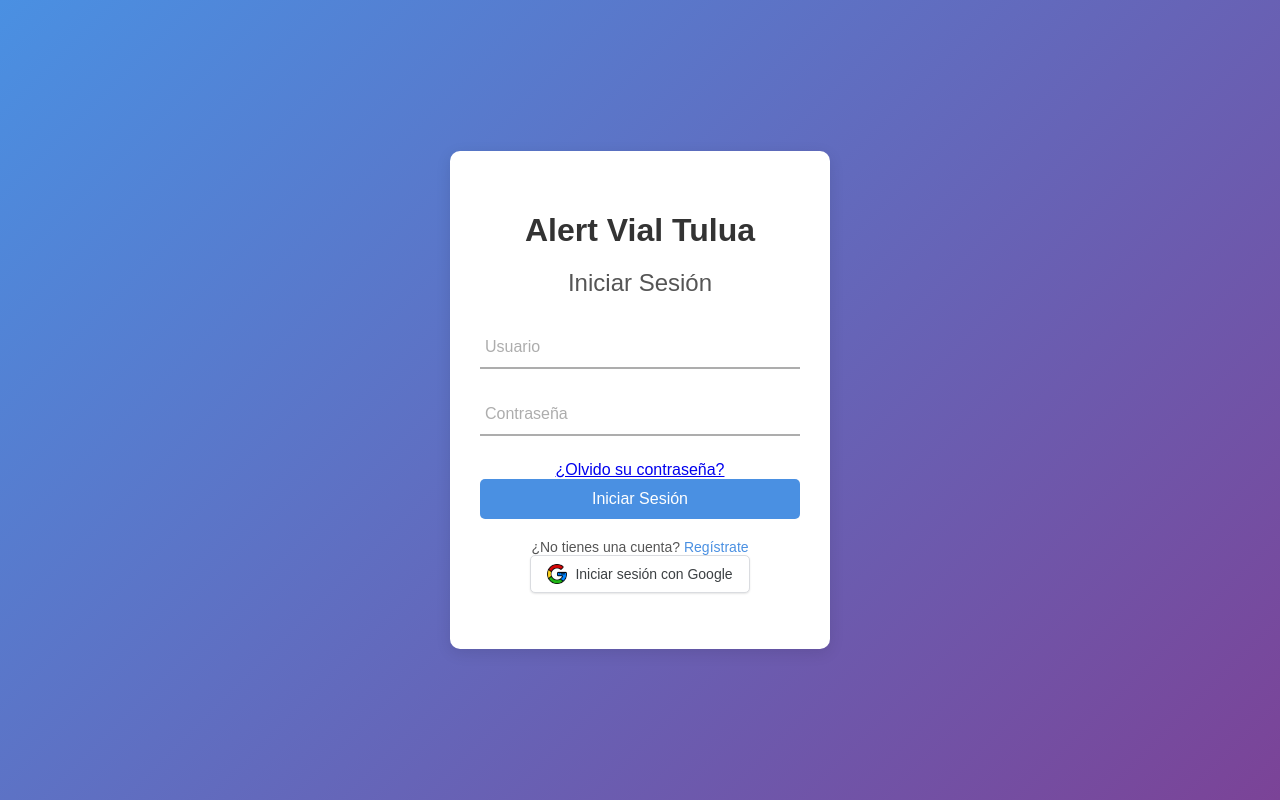
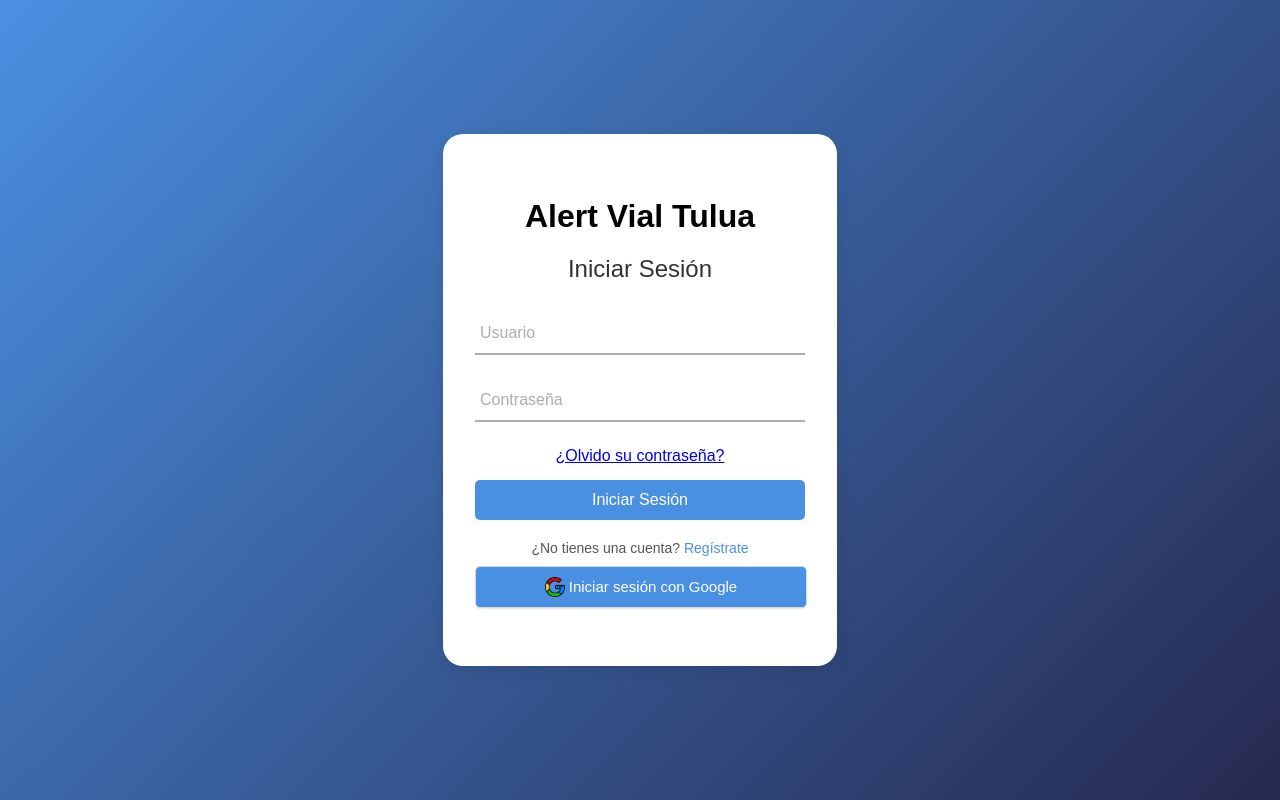
Before and after one commit to Davidgarar/AlertVialTulua, a Flask app: page / in a window 1280 px wide. Run offline with Flask 3, Linux system fonts and the light colour scheme; some libraries are stand-ins or nearby versions.

Commit message:
algunas modificaciones

```diff
--- a/static/style.css
+++ b/static/style.css
@@ -4,7 +4,7 @@ body {
   margin: 0;
   padding: 0;
   font-family: Arial, sans-serif;
-  background: linear-gradient(135deg, #4a90e2, #7b4397);
+  background: linear-gradient(135deg, #4a90e2, #262950);
   height: 100vh;
   display: flex;
   justify-content: center;
@@ -15,20 +15,27 @@ body {
 .container {
   background: white;
   padding: 40px 30px;
-  border-radius: 10px;
+  border-radius: 20px;
   box-shadow: 0 4px 15px rgba(0,0,0,0.1);
-  width: 320px;
+  width: 330px;
   text-align: center;
+  border: 2px solid transparent;
+  transition: 0.3s ease;
+}
+
+.container:hover {
+  border-color: #00bfff;
+  box-shadow: 0 6px 20px rgba(0,191,255,0.2);
 }
 
 h1 {
   margin-bottom: 10px;
-  color: #333;
+  color: #000;
 }
 
 h2 {
   margin-bottom: 30px;
-  color: #555;
+  color: #333;
   font-weight: 500;
 }
 
@@ -84,8 +91,8 @@ h2 {
 .city input:focus ~ label,
 .city input:valid ~ label {
   top: -5px;
-  font-size: 12px;
-  color: #4a90e2;
+  font-size: 16px;
+  color: #1160bb;
 }
 
 /* --- Botón principal --- */
@@ -99,10 +106,11 @@ input[type="submit"] {
   border-radius: 5px;
   cursor: pointer;
   transition: 0.3s ease;
+  margin-top: 15px;
 }
 
 input[type="submit"]:hover {
-  background: #7b4397;
+  background: #0e0c88;
 }
 
 /* --- Texto inferior (registrar/iniciar sesión) --- */
@@ -126,22 +134,24 @@ input[type="submit"]:hover {
   display: inline-flex;
   align-items: center;
   justify-content: center;
-  gap: 8px; /* espacio entre logo y texto */
-  background-color: #fff;
-  color: #3c4043;
+  gap: 4px; /* espacio entre logo y texto */
+  width: 100%;
+  background-color: #4a90e2;
+  color: #fff;
   border: 1px solid #dadce0;
   border-radius: 5px;
-  padding: 8px 16px;
-  font-size: 14px;
+  padding: 10px 0;
+  font-size: 15px;
   font-weight: 500;
   text-decoration: none;
   cursor: pointer;
   transition: all 0.2s ease-in-out;
   box-shadow: 0 1px 2px rgba(0,0,0,0.1);
+  margin-top: 10px;
 }
 
 .btn-google:hover {
-  background-color: #f8f9fa;
+  background-color: #0e0c88;
   box-shadow: 0 2px 4px rgba(0,0,0,0.15);
   transform: translateY(-1px);
 }
```
